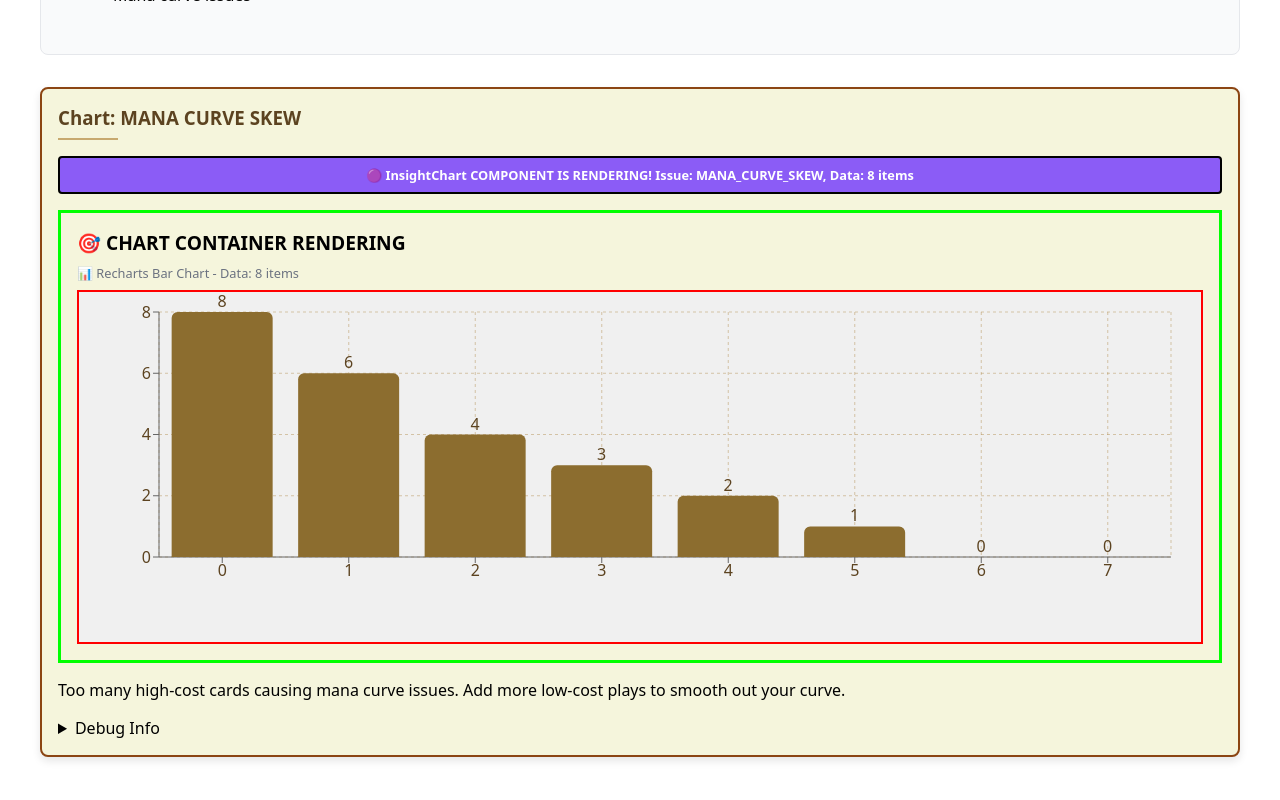
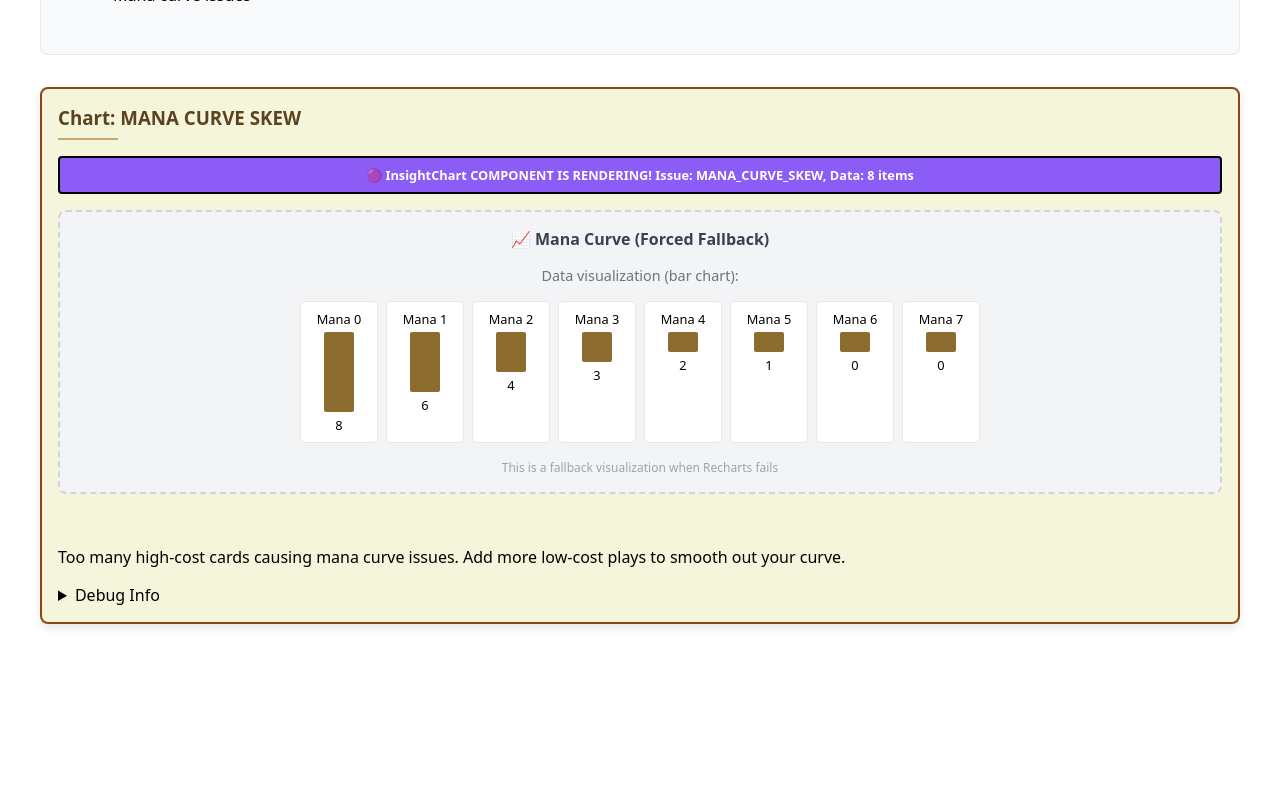
Before and after one commit to alanherron/scrylytics, a Next.js app: page /insights in a window 1280 px wide. Shown: the part 1148-1948 px from the top of the page. After the commit the page ends 1820 px from the top, so only its background shows below. Built offline with nearby package versions, Linux system fonts and the light colour scheme.

Commit message:
🔍 Force fallback chart to test component
- Temporarily force ManaCurveChart to show fallback
- This will prove if InsightChart component works
- If fallback shows, issue is with Recharts, not our code

```diff
--- a/components/InsightChart.tsx
+++ b/components/InsightChart.tsx
@@ -59,29 +59,9 @@ const ManaCurveChart = ({ data }: { data: { mana:number; count:number }[] }) =>
   try {
     console.log('✅ ManaCurveChart: Attempting Recharts render');
 
-    return (
-      <div style={{ border: "3px solid #00ff00", padding: "1rem", margin: "1rem 0" }}>
-        <div style={{ fontSize: "1.2rem", color: "#000", marginBottom: "0.5rem", fontWeight: "bold" }}>
-          🎯 CHART CONTAINER RENDERING
-        </div>
-        <div style={{ fontSize: "0.8rem", color: "#6b7280", marginBottom: "0.5rem" }}>
-          📊 Recharts Bar Chart - Data: {data.length} items
-        </div>
-        <div style={{ border: "2px solid #ff0000", minHeight: "350px", backgroundColor: "#f0f0f0" }}>
-          <ResponsiveContainer width="100%" height={300} minHeight={300}>
-            <BarChart data={data} margin={{ top: 20, right: 30, left: 20, bottom: 5 }}>
-              <CartesianGrid strokeDasharray="3 3" stroke="#b08b4a" opacity={0.45}/>
-              <XAxis dataKey="mana" tick={{ fill: "#5c4320" }} />
-              <YAxis tick={{ fill: "#5c4320" }} />
-              <Tooltip contentStyle={{ background:"#fff8e6", border:"1px solid #c7a96f" }} />
-              <Bar dataKey="count" fill="#8c6d2f" radius={[6,6,0,0]}>
-                <LabelList dataKey="count" position="top" fill="#5c4320" />
-              </Bar>
-            </BarChart>
-          </ResponsiveContainer>
-        </div>
-      </div>
-    );
+    // TEMPORARY: Force fallback to test if component works
+    console.log('🔄 ManaCurveChart: Forcing fallback for testing');
+    return <FallbackChart data={data} type="bar" title="Mana Curve (Forced Fallback)" />;
   } catch (error) {
     console.error('💥 ManaCurveChart: Recharts FAILED, using fallback', error);
     return <FallbackChart data={data} type="bar" title="Mana Curve (Recharts Failed)" error={error} />;
```
